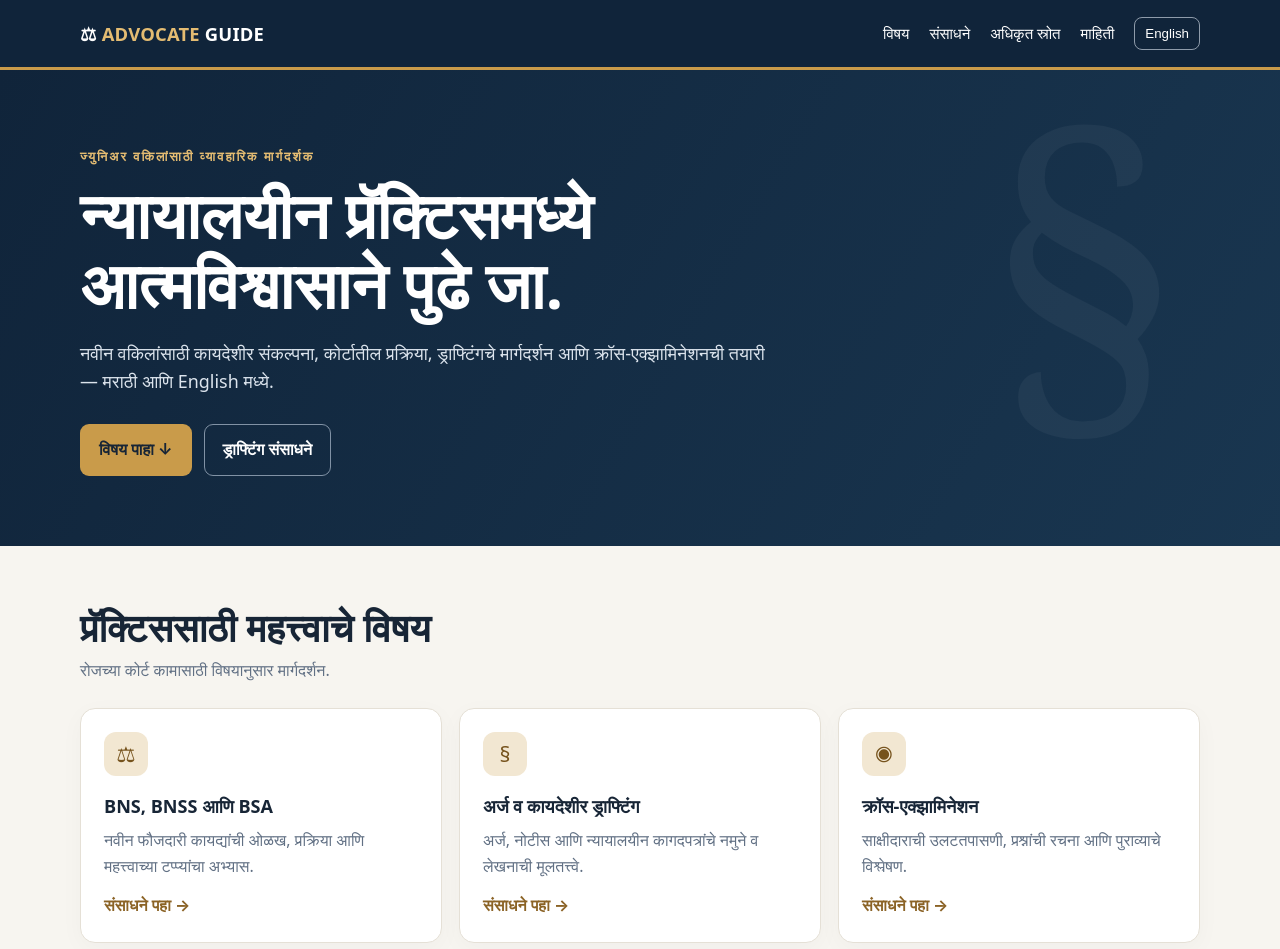
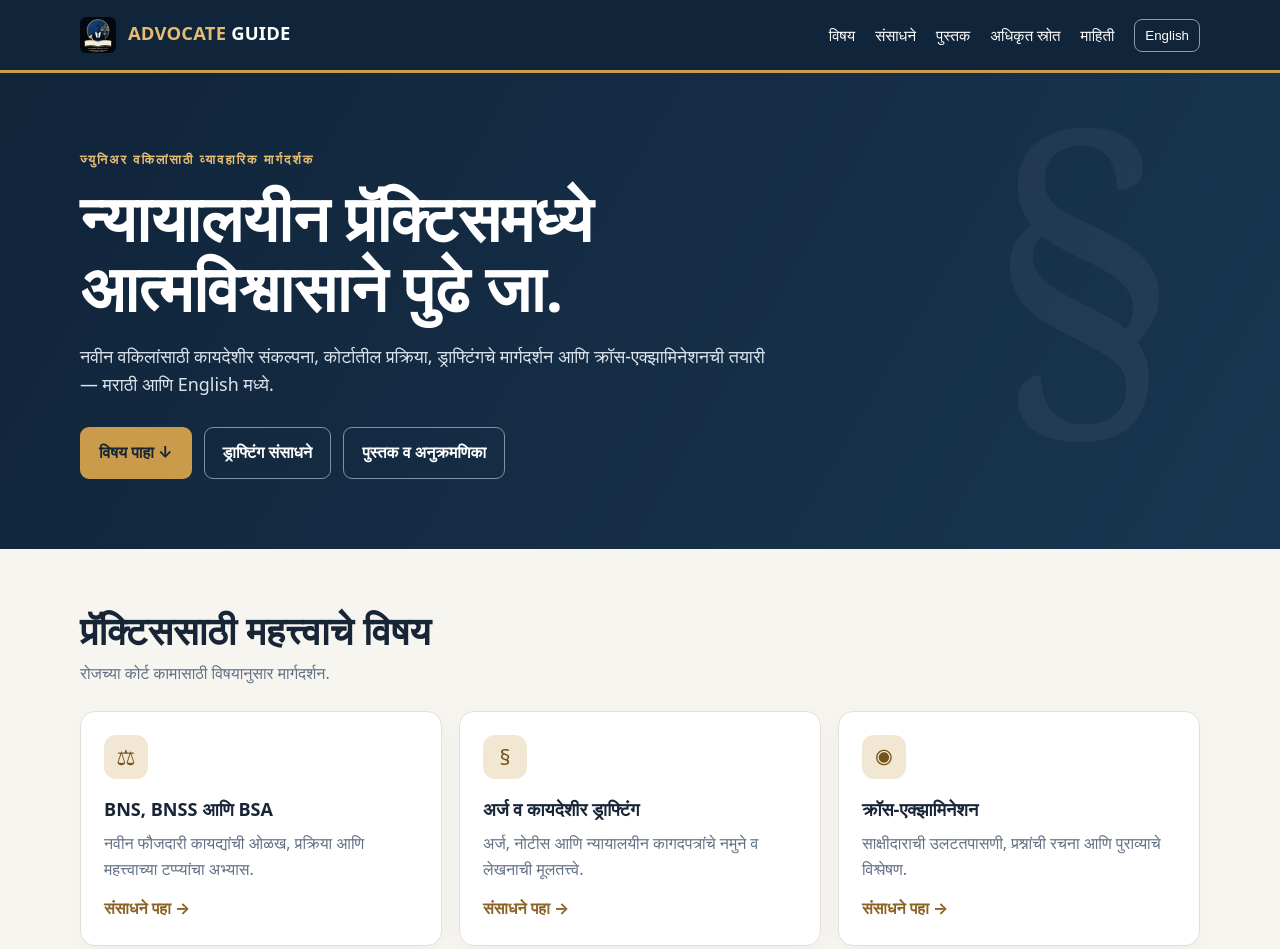
Before and after one commit to balanderamesh-gif/Ramesh-Balande-, a plain HTML site: page index.html in a window 1280 px wide. Shown: the top 949 px of the page. Drawn offline with Linux system fonts and the light colour scheme.

Commit message:
Link book index and logo from homepage

```diff
--- a/index.html
+++ b/index.html
@@ -13,9 +13,9 @@
 </style>
 </head>
 <body>
-<header class="top"><div class="wrap nav"><a class="brand" href="#home">⚖ <span>ADVOCATE</span> GUIDE</a><nav class="links" aria-label="मुख्य मेनू"><a href="#topics" data-mr="विषय" data-en="Topics">विषय</a><a href="#resources" data-mr="संसाधने" data-en="Resources">संसाधने</a><a href="legal-sources.html" data-mr="अधिकृत स्रोत" data-en="Official Sources">अधिकृत स्रोत</a><a href="#about" data-mr="माहिती" data-en="About">माहिती</a><button class="lang" id="langToggle" type="button">English</button></nav></div></header>
+<header class="top"><div class="wrap nav"><a class="brand" href="#home"><img src="assets/junior-advocate-logo.svg" alt="" width="36" height="36" style="vertical-align:middle;border-radius:6px;margin-right:7px"> <span>ADVOCATE</span> GUIDE</a><nav class="links" aria-label="मुख्य मेनू"><a href="#topics" data-mr="विषय" data-en="Topics">विषय</a><a href="#resources" data-mr="संसाधने" data-en="Resources">संसाधने</a><a href="book.html" data-mr="पुस्तक" data-en="Book">पुस्तक</a><a href="legal-sources.html" data-mr="अधिकृत स्रोत" data-en="Official Sources">अधिकृत स्रोत</a><a href="#about" data-mr="माहिती" data-en="About">माहिती</a><button class="lang" id="langToggle" type="button">English</button></nav></div></header>
 <main id="home">
-<section class="hero"><div class="wrap"><div class="eyebrow" data-mr="ज्युनिअर वकिलांसाठी व्यावहारिक मार्गदर्शक" data-en="A practical guide for junior advocates">ज्युनिअर वकिलांसाठी व्यावहारिक मार्गदर्शक</div><h1 data-mr="न्यायालयीन प्रॅक्टिसमध्ये आत्मविश्वासाने पुढे जा." data-en="Build confidence in everyday court practice.">न्यायालयीन प्रॅक्टिसमध्ये आत्मविश्वासाने पुढे जा.</h1><p data-mr="नवीन वकिलांसाठी कायदेशीर संकल्पना, कोर्टातील प्रक्रिया, ड्राफ्टिंगचे मार्गदर्शन आणि क्रॉस-एक्झामिनेशनची तयारी — मराठी आणि English मध्ये." data-en="Legal concepts, courtroom procedure, drafting guidance and cross-examination preparation for new advocates—in Marathi and English.">नवीन वकिलांसाठी कायदेशीर संकल्पना, कोर्टातील प्रक्रिया, ड्राफ्टिंगचे मार्गदर्शन आणि क्रॉस-एक्झामिनेशनची तयारी — मराठी आणि English मध्ये.</p><div class="actions"><a class="btn primary" href="#topics" data-mr="विषय पाहा ↓" data-en="Explore topics ↓">विषय पाहा ↓</a><a class="btn secondary" href="#resources" data-mr="ड्राफ्टिंग संसाधने" data-en="Drafting resources">ड्राफ्टिंग संसाधने</a></div></div></section>
+<section class="hero"><div class="wrap"><div class="eyebrow" data-mr="ज्युनिअर वकिलांसाठी व्यावहारिक मार्गदर्शक" data-en="A practical guide for junior advocates">ज्युनिअर वकिलांसाठी व्यावहारिक मार्गदर्शक</div><h1 data-mr="न्यायालयीन प्रॅक्टिसमध्ये आत्मविश्वासाने पुढे जा." data-en="Build confidence in everyday court practice.">न्यायालयीन प्रॅक्टिसमध्ये आत्मविश्वासाने पुढे जा.</h1><p data-mr="नवीन वकिलांसाठी कायदेशीर संकल्पना, कोर्टातील प्रक्रिया, ड्राफ्टिंगचे मार्गदर्शन आणि क्रॉस-एक्झामिनेशनची तयारी — मराठी आणि English मध्ये." data-en="Legal concepts, courtroom procedure, drafting guidance and cross-examination preparation for new advocates—in Marathi and English.">नवीन वकिलांसाठी कायदेशीर संकल्पना, कोर्टातील प्रक्रिया, ड्राफ्टिंगचे मार्गदर्शन आणि क्रॉस-एक्झामिनेशनची तयारी — मराठी आणि English मध्ये.</p><div class="actions"><a class="btn primary" href="#topics" data-mr="विषय पाहा ↓" data-en="Explore topics ↓">विषय पाहा ↓</a><a class="btn secondary" href="#resources" data-mr="ड्राफ्टिंग संसाधने" data-en="Drafting resources">ड्राफ्टिंग संसाधने</a><a class="btn secondary" href="book.html" data-mr="पुस्तक व अनुक्रमणिका" data-en="Book & Index">पुस्तक व अनुक्रमणिका</a></div></div></section>
 <section class="section" id="topics"><div class="wrap"><div class="section-head"><div><h2 data-mr="प्रॅक्टिससाठी महत्त्वाचे विषय" data-en="Essential practice topics">प्रॅक्टिससाठी महत्त्वाचे विषय</h2><p class="sub" data-mr="रोजच्या कोर्ट कामासाठी विषयानुसार मार्गदर्शन." data-en="Topic-based guidance for day-to-day court work.">रोजच्या कोर्ट कामासाठी विषयानुसार मार्गदर्शन.</p></div></div><div class="grid">
 <article class="card"><div class="symbol">⚖</div><h3 data-mr="BNS, BNSS आणि BSA" data-en="BNS, BNSS & BSA">BNS, BNSS आणि BSA</h3><p data-mr="नवीन फौजदारी कायद्यांची ओळख, प्रक्रिया आणि महत्त्वाच्या टप्प्यांचा अभ्यास." data-en="An introduction to India's new criminal laws, procedure and key stages.">नवीन फौजदारी कायद्यांची ओळख, प्रक्रिया आणि महत्त्वाच्या टप्प्यांचा अभ्यास.</p><a href="#resources" data-mr="संसाधने पहा →" data-en="View resources →">संसाधने पहा →</a></article>
 <article class="card"><div class="symbol">§</div><h3 data-mr="अर्ज व कायदेशीर ड्राफ्टिंग" data-en="Applications & legal drafting">अर्ज व कायदेशीर ड्राफ्टिंग</h3><p data-mr="अर्ज, नोटीस आणि न्यायालयीन कागदपत्रांचे नमुने व लेखनाची मूलतत्त्वे." data-en="Templates and drafting fundamentals for applications, notices and court documents.">अर्ज, नोटीस आणि न्यायालयीन कागदपत्रांचे नमुने व लेखनाची मूलतत्त्वे.</p><a href="#resources" data-mr="संसाधने पहा →" data-en="View resources →">संसाधने पहा →</a></article>
```
